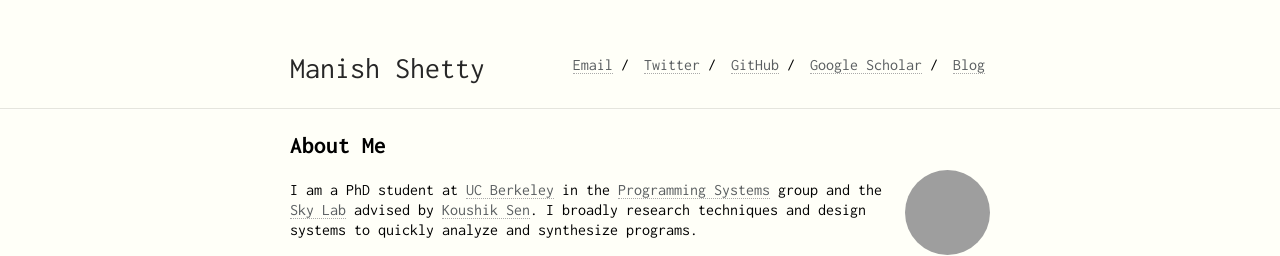
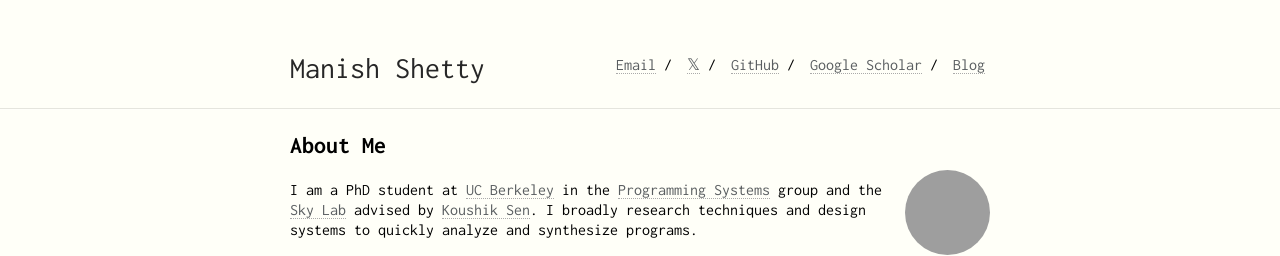
Before and after one commit to manishshettym/manishshettym.github.io, a Jekyll site: the page built from index.md, in a window 1280 px wide. Shown: the top 256 px of the page. Built offline with Jekyll 4.4.1, drawn with Linux system fonts in a browser that asks for light colours; grey boxes are pictures that could not be loaded.

Commit message:
x symbol update

```diff
--- a/_config.yml
+++ b/_config.yml
@@ -38,7 +38,7 @@ nav:
 #    link: "/"
  - name: "Email"
    link: "mailto:manishs@berkeley.edu"
- - name: "Twitter"
+ - name: "𝕏"
    link: "https://twitter.com/slimshetty_"
  - name: "GitHub"
    link: "https://github.com/manishshettym"
```
